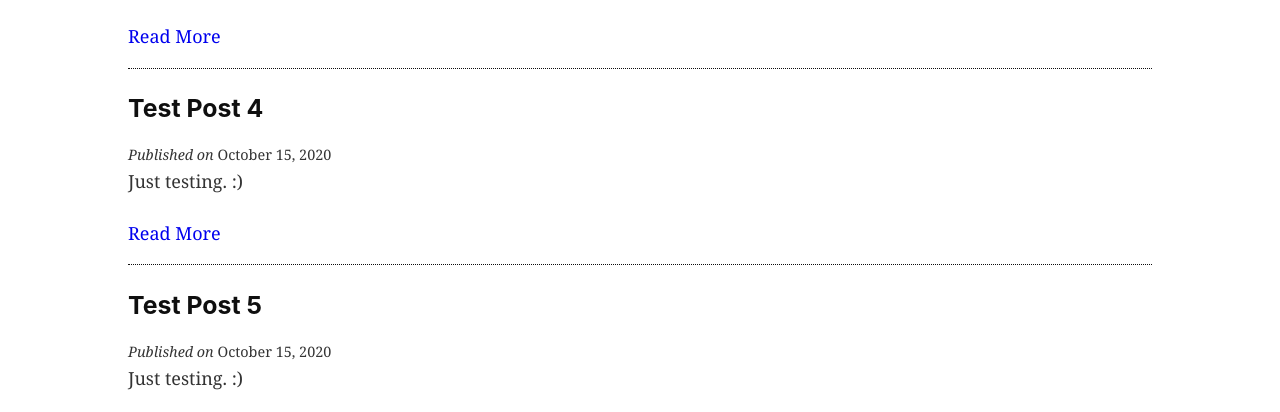
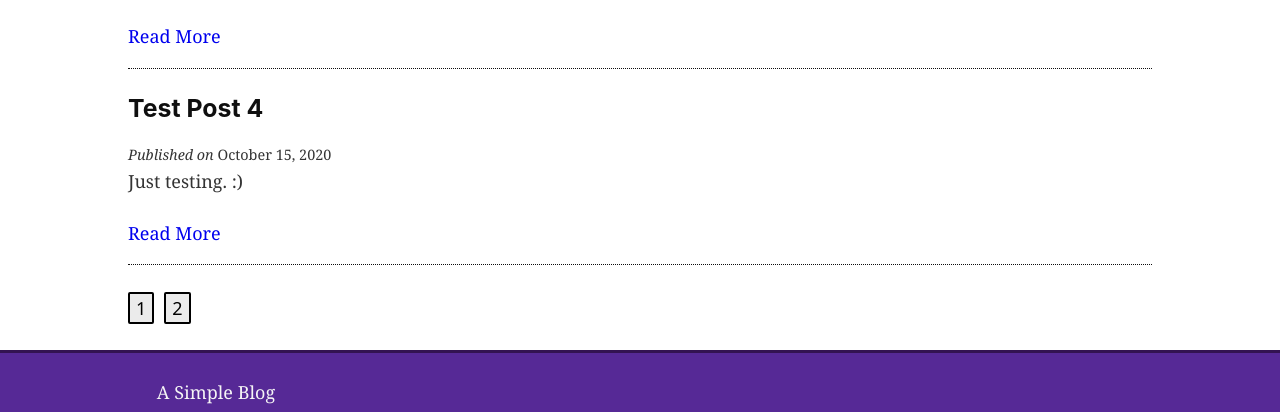
Before and after one commit to hazylua/simple-blog, a Gatsby site: page /blog in a window 1280 px wide. Shown: the part 954-1366 px from the top of the page. Built offline with nearby package versions, Linux system fonts and the light colour scheme; Gatsby itself is replaced by a stand-in of ours.

Commit message:
Add page selector to blog page

```diff
--- a/src/pages/blog.js
+++ b/src/pages/blog.js
@@ -1,7 +1,9 @@
-import React from "react"
+import React, { useState, useEffect } from "react"
 import Layout from "../components/layout"
 import { graphql, Link } from "gatsby"
+
 // import PostBuilder from "./postbuilder"
+import PageRow from "../components/PageRow"
 
 import "../components/styles/main.css"
 
@@ -38,7 +40,7 @@ const Post = ({ title, date, excerpt, path }) => {
   )
 }
 
-const PostList = ({ edges }) => {
+const PostList = ({ edges, maxResultsPerPage, postPage }) => {
   return (
     <div>
       <div
@@ -57,7 +59,14 @@ const PostList = ({ edges }) => {
         </Link>
       </div>
       <div>
-        {edges.map(post => {
+        {edges
+          .filter((item, i) => {
+            return (
+              i >= maxResultsPerPage * (postPage - 1) &&
+              i < postPage * maxResultsPerPage
+            )
+          })
+          .map(post => {
             const { title, date, excerpt, path } = post.node.frontmatter
             return (
               <Post
@@ -75,14 +84,32 @@ const PostList = ({ edges }) => {
 }
 
 const Blog = ({ data }) => {
+  const [postsPage, setPostsPage] = useState(1)
+  const [posts, setPosts] = useState([])
+  const maxResultsPerPage = 5
+
   const { edges } = data.allMarkdownRemark
+
+  useEffect(() => {
+    setPosts(edges)
+  }, [])
+
   return (
     <Layout>
       <div
         className="container"
         style={{ maxWidth: "80%", margin: "auto", marginTop: "1.45rem" }}
       >
-        <PostList edges={edges} />
+        <PostList
+          edges={posts}
+          maxResultsPerPage={maxResultsPerPage}
+          postPage={postsPage}
+        />
+        <PageRow
+          maxResultsPerPage={maxResultsPerPage}
+          itemsNum={posts.length}
+          setPage={setPostsPage}
+        />
       </div>
     </Layout>
   )
```
Lines whose indentation alone changed are shown as unchanged.
